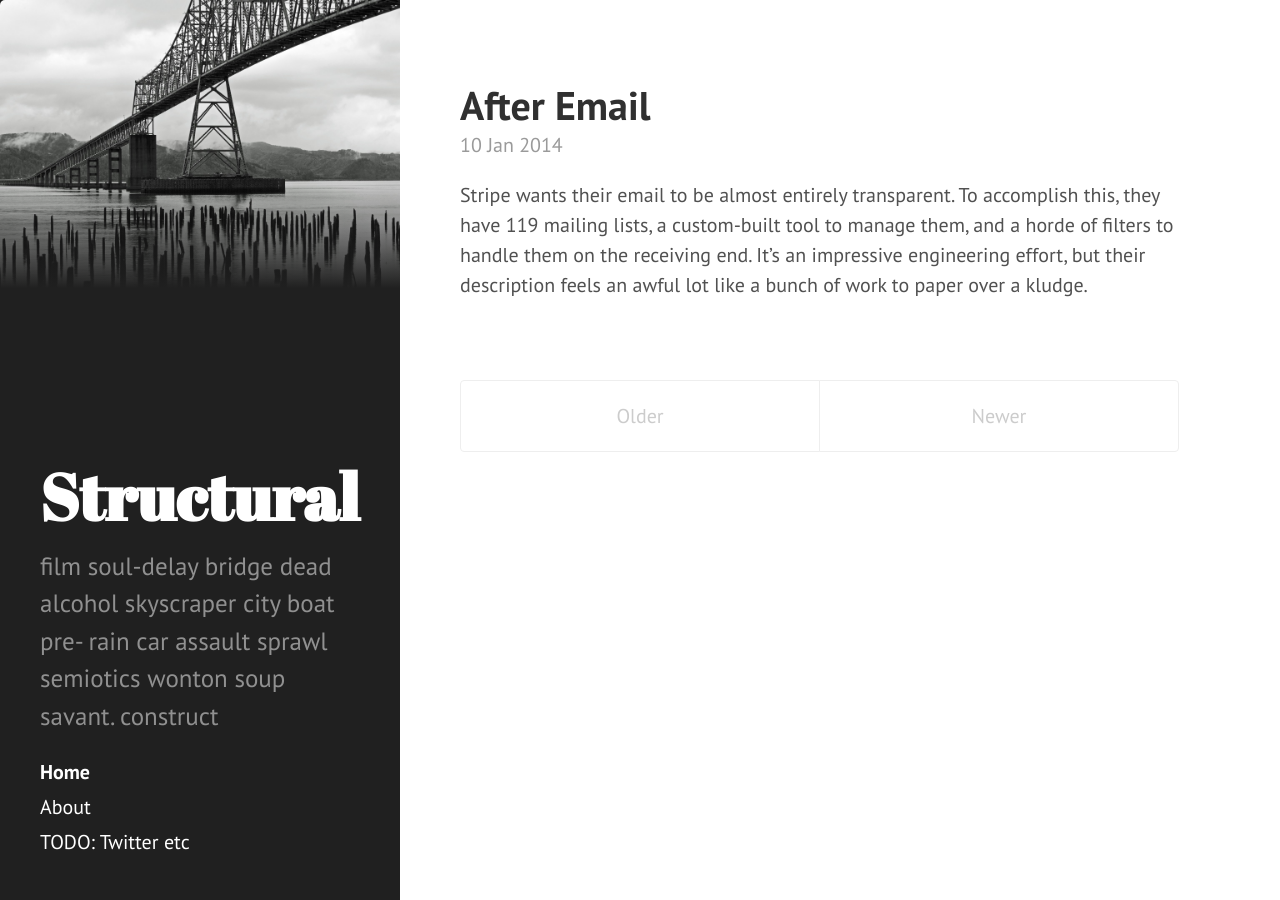
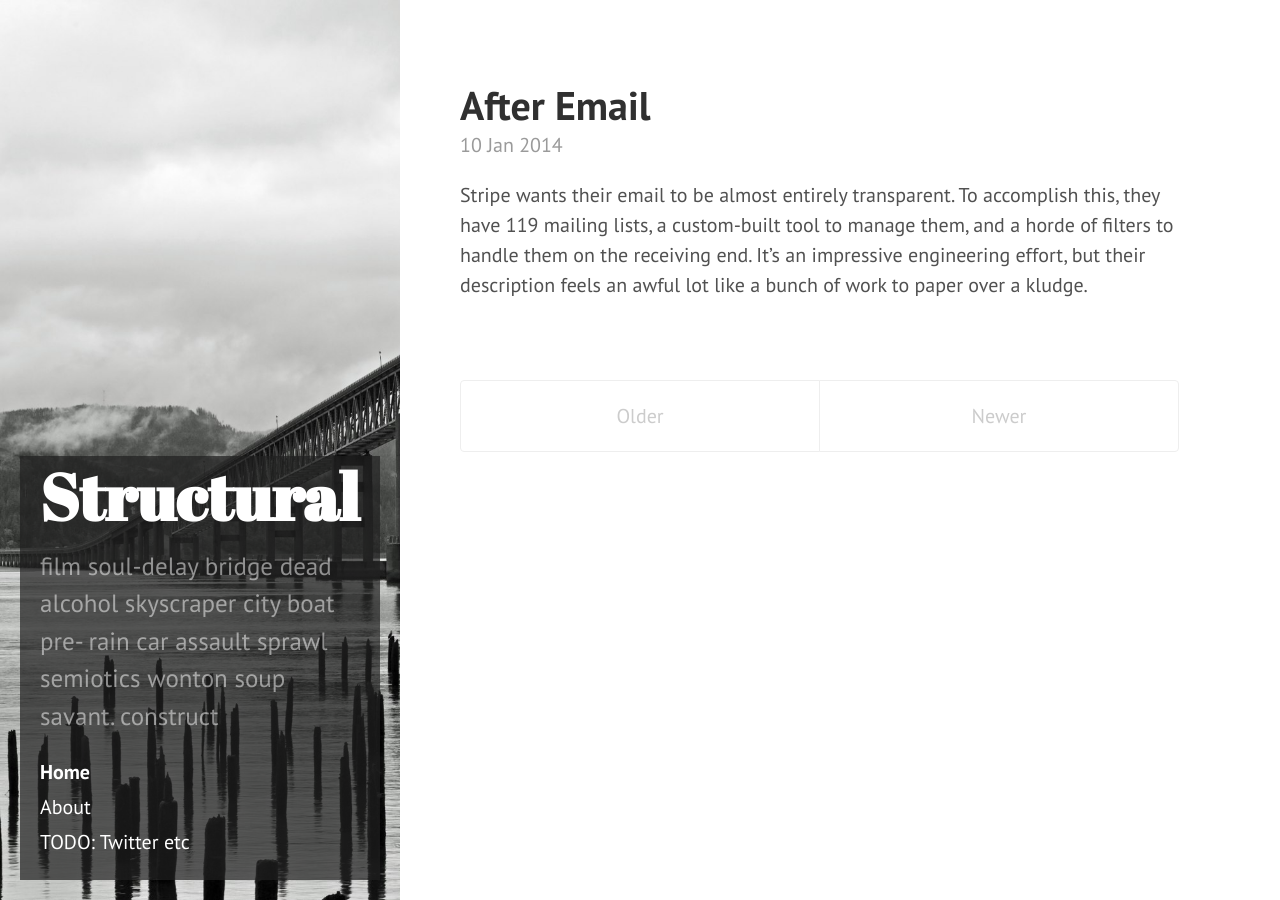
Before and after one commit to Structural/structural.github.io, a Jekyll site: the page built from index.html, in a window 1280 px wide. Built offline with Jekyll 4.4.1, drawn with Linux system fonts in a browser that asks for light colours; Markdown is read by kramdown in place of the engine named in the settings; the list of posts is cut into pages by our own code.

Commit message:
Tweak sidebar image css.

```diff
--- a/_includes/sidebar.html
+++ b/_includes/sidebar.html
@@ -1,6 +1,5 @@
 <div class="sidebar">
-  <div class="sidebar-image">
-    <img src="{{ site.baseurl }}public/{% if page.image %}{{ page.image }}{% else %}{{ site.default_image }}{% endif %}" />
+  <div class="sidebar-image" style="background-image: url({{ site.baseurl }}public/{% if page.image %}{{ page.image }}{% else %}{{ site.default_image }}{% endif %});" />
   </div>
 
   <div class="container sidebar-sticky">
--- a/public/css/hyde.css
+++ b/public/css/hyde.css
@@ -57,6 +57,7 @@ html {
   text-align: center;
   color: rgba(255,255,255,.5);
   background-color: #202020;
+  position: relative;
 }
 @media (min-width: 48em) {
   .sidebar {
@@ -72,21 +73,20 @@ html {
 /* Sidebar image */
 .sidebar .sidebar-image {
   display: none;
-  position: relative;
 }
 @media (min-width: 48em) {
   .sidebar .sidebar-image {
     display: block;
+    position: absolute;
+    top: 0;
+    left: 0;
+    right: 0;
+    bottom: 0;
+    background-size: cover;
   }
 
-  .sidebar .sidebar-image:after {
-    content: "";
-    position: absolute;
-    bottom: 0;
-    right: 0;
-    left: 0;
-    height: 40%;
-    background-image: linear-gradient(to top, #202020, #202020 5%, transparent);
+  .sidebar .container {
+    background: rgba(32, 32, 32, 0.7);
   }
 }
 
```
